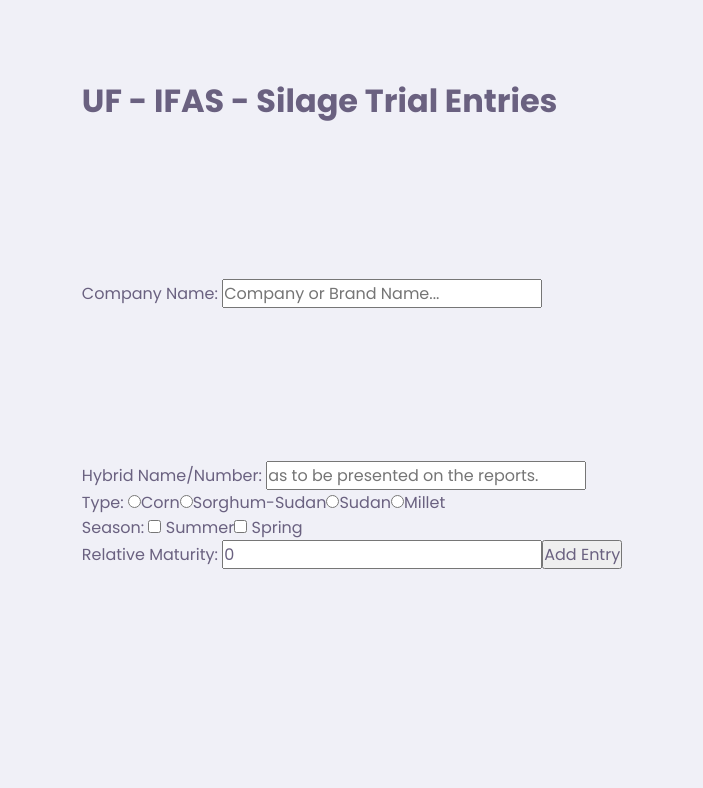
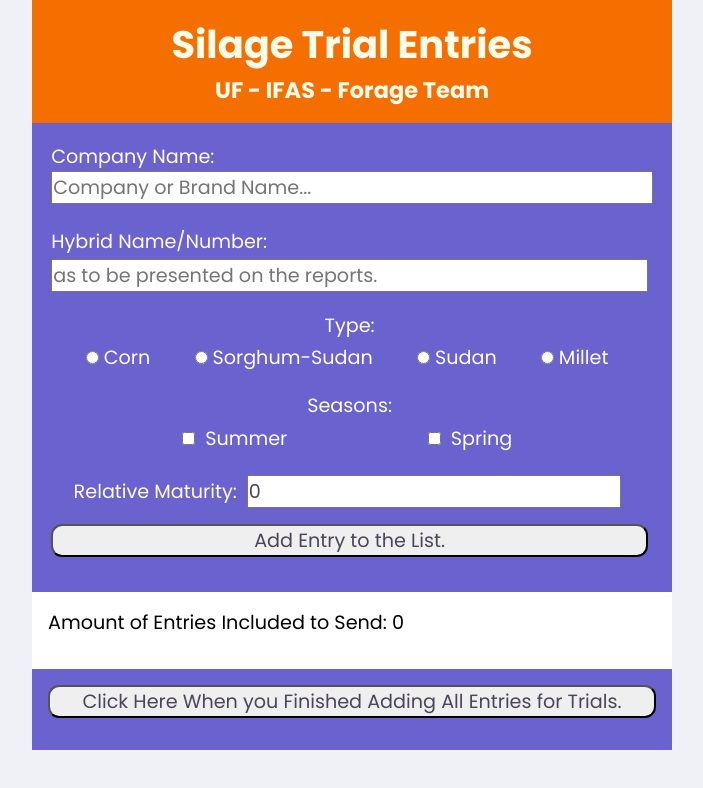
Before and after one commit to devfel/uf-silage-entries, a React (Create React App) app: page / in a window 1280 px wide. Shown: the top 788 px of the page, without its empty margins (288-991 px from the left). Built offline with nearby package versions, Linux system fonts and the light colour scheme.

Commit message:
adding CSS to the project

```diff
--- a/src/App.tsx
+++ b/src/App.tsx
@@ -29,11 +29,18 @@
     setRelativeMaturity(0);
   };
 
+  const removeEntry = (entryToBeDelete: string): void => {
+    setEntriesList(entriesList.filter((nameToFilter) => {
+      return nameToFilter.hybridName != entryToBeDelete
+    }));
+  };
+
 
   return (
-    <>
-      <div className="Title">
-        <h1>UF - IFAS - Silage Trial Entries</h1>
+    <div className="container">
+      <div className="title">
+        <h1>Silage Trial Entries</h1>
+        <h3>UF - IFAS - Forage Team</h3>
       </div>
 
       <div className="entries-company">
@@ -60,25 +67,38 @@
         />
 
         <div className="types-radio">
-          <label>Type: </label>
+          <span>Type: </span>
+          <div className="radio-option">
             <input type="radio" id="corn" name="silage-type" value="Corn" />
             <label htmlFor="corn">Corn</label>
+          </div>
+          <div className="radio-option">
             <input type="radio" id="sorghum-sudan" name="silage-type" value="Sorghum-Sudan" />
             <label htmlFor="sorghum-sudan">Sorghum-Sudan</label>
+          </div>
+          <div className="radio-option">
             <input type="radio" id="sudan" name="silage-type" value="Sudan" />
             <label htmlFor="sudan">Sudan</label>
+          </div>
+          <div className="radio-option">
             <input type="radio" id="millet" name="silage-type" value="Millet" />
             <label htmlFor="millet">Millet</label>
           </div>
+        </div>
 
         <div className="seasons-checkbox">
-          <label>Season: </label>
+          <span>Seasons: </span>
+          <div className="checkbox-option">
             <input type="checkbox" id="summer" name="summer" value="Summer" />
             <label htmlFor="summer"> Summer</label>
+          </div>
+          <div className="checkbox-option">
             <input type="checkbox" id="spring" name="spring" value="Spring" />
             <label htmlFor="spring"> Spring</label>
           </div>
+        </div>
 
+        <div className="maturity-box">
           <label htmlFor="relative-maturity">Relative Maturity: </label>
           <input
             type="number"
@@ -88,17 +108,27 @@
             onChange={handleChange}
             value={relativeMaturity}
           />
+        </div>
 
-        <button onClick={addEntry}>Add Entry</button>
+
+        <button onClick={addEntry}>Add Entry to the List.</button>
       </div>
 
       <div className="entries-list">
+
+        <div className="entries-counter">
+          <span>Amount of Entries Included to Send: </span>
+          <span>{entriesList.length}</span>
+        </div>
+
         {entriesList.map((entry: IEntry, key: number) => (
-          <SilageEntry key={key} entryItem={entry} />
+          <SilageEntry key={key} entryItem={entry} removeEntry={removeEntry} />
         ))}
 
       </div>
-    </>
+
+      <button className="email-button" onClick={addEntry}>Click Here When you Finished Adding All Entries for Trials.</button>
+    </div>
 
   );
 }
--- /dev/null
+++ b/src/Components/SilageEntry.css
@@ -0,0 +1,22 @@
+.entry-item {
+    width: 100%;
+    color: black;
+    display: flex;
+    justify-content: space-between;
+    margin: 1rem 1rem 0 1rem;
+    border: solid 3px #f56e00;
+    border-radius: 2rem;
+    padding: 1rem;
+    align-items: center;
+}
+
+.entry-item:last-child {
+    margin: 1rem 1rem 1rem 1rem;
+}
+
+.entry-item > button {
+    border-radius: 1rem;
+    font-size: 70%;
+    width: 4rem;
+    height: 4rem;
+}
--- a/src/Components/SilageEntry.tsx
+++ b/src/Components/SilageEntry.tsx
@@ -1,11 +1,13 @@
 import React from 'react'
 import { IEntry } from '../App';
+import './SilageEntry.css';
 
 interface Props {
     entryItem: IEntry;
+    removeEntry(entryToBeDelete: string): void;
 }
 
-const SilageEntry = ({ entryItem }: Props) => {
+const SilageEntry = ({ entryItem, removeEntry }: Props) => {
     return (
         <div className='entry-item'>
             <div className='entry-content'>
@@ -13,7 +15,7 @@
                 <div>{entryItem.hybridName}</div>
                 <div>{entryItem.relativeMaturity}</div>
             </div>
-            <button>X</button>
+            <button onClick={() => removeEntry(entryItem.hybridName)}>Remove</button>
         </div>
     )
 }
--- a/src/assets/styles/global.css
+++ b/src/assets/styles/global.css
@@ -2,7 +2,7 @@
     font-size: 60%;
 
     --color-background: #F0F0F7;
-    --color-primary-lighter: #2515ff;
+    --color-primary-lighter: #6962cf;
     --color-primary-light: #0c00b9;
     --color-primary: #fffce9;
     --color-primary-dark: #774DD6;
@@ -13,7 +13,7 @@
     --color-text-in-primary: #070707;
     --color-text-title: #32264D;
     --color-text-complement: #9C98A6;
-    --color-text-base: #6A6180;
+    --color-text-base: #4b455a;
     --color-line-in-white: #E6E6F0;
     --color-input-background: #F8F8FC;
     --color-button-text: #FFFFFF;
@@ -35,27 +35,119 @@
     background: var(--color-background);
 }
 
-#root {
-    display: grid;
-    align-items: center;
-    justify-content: center;
-}
-
 body,
 input,
 button,
 textarea {
-  font: 500 1.6rem Poppins;
-  color: var(--color-text-base);
+  font: 400 1.2rem Poppins;
+  color: var(--color-box-base);
 }
 
 .container {
     width: 90vw;
-    max-width: 700px;
+    max-width: 640px;
+    background-color: var(--color-primary-lighter);
+    display: flex;
+    flex-direction: column;
+    margin: auto;
 }
 
+.title {
+    background-color: var(--color-secundary);
+    width: 100%;
+    padding: 1rem;
+    text-align: center
+}
+
+.entries-company {
+    width: 100%;
+    padding-left: 1.2rem;
+    padding-right: 1.2rem;
+    padding-top: 1.2rem;
+    display: flex;
+    flex-direction: column;
+}
+
+.entries-form{
+    display: flex;
+    flex-direction: column;
+    padding: 1.2rem;
+}
+
+.entries-form * {
+    margin-top: 0.2rem;
+    margin-right: 0.3rem;
+}
+
+.types-radio {
+    display: flex;
+    flex-wrap: wrap;
+    justify-content: space-evenly;
+    width: 100%;
+    margin-top: 1rem;
+}
+
+.types-radio span {
+    width: 100%;
+    text-align: center;
+}
+
+input {
+    color: var(--color-text-base);
+}
+button {
+    color: var(--color-text-base);
+    cursor: pointer;
+    border-radius: 0.7rem;
+}
+
+.seasons-checkbox {
+    display: flex;
+    flex-wrap: wrap;
+    justify-content: space-evenly;
+    width: 100%;
+    margin-top: 1rem;
+    margin-bottom: 1rem;
+}
+
+.seasons-checkbox span {
+    width: 100%;
+    text-align: center;
+}
+
+.entries-form > button {
+    margin-top: 1rem;
+    margin-bottom: 1rem;
+}
+
+.maturity-box {
+    text-align: center;
+}
+
+.entries-counter {
+    color: black;
+    margin: 1rem 1rem 2rem 1rem;
+}
+
+.entries-list {
+    background-color: white;
+    display: flex;
+    flex-wrap: wrap;
+}
+
+.email-button {
+    margin: 1rem 1rem 2rem 1rem;
+}
+
+
+
+@media (min-width: 400px) {
+    :root {
+      font-size: 70%;
+    }
+}
 @media (min-width: 700px) {
     :root {
-      font-size: 62.5%;
+      font-size: 100%;
     }
 }
```
Also changed, not shown: 1 other file (tests, documents, lock files or other folders). Lines whose indentation alone changed are shown as unchanged.
